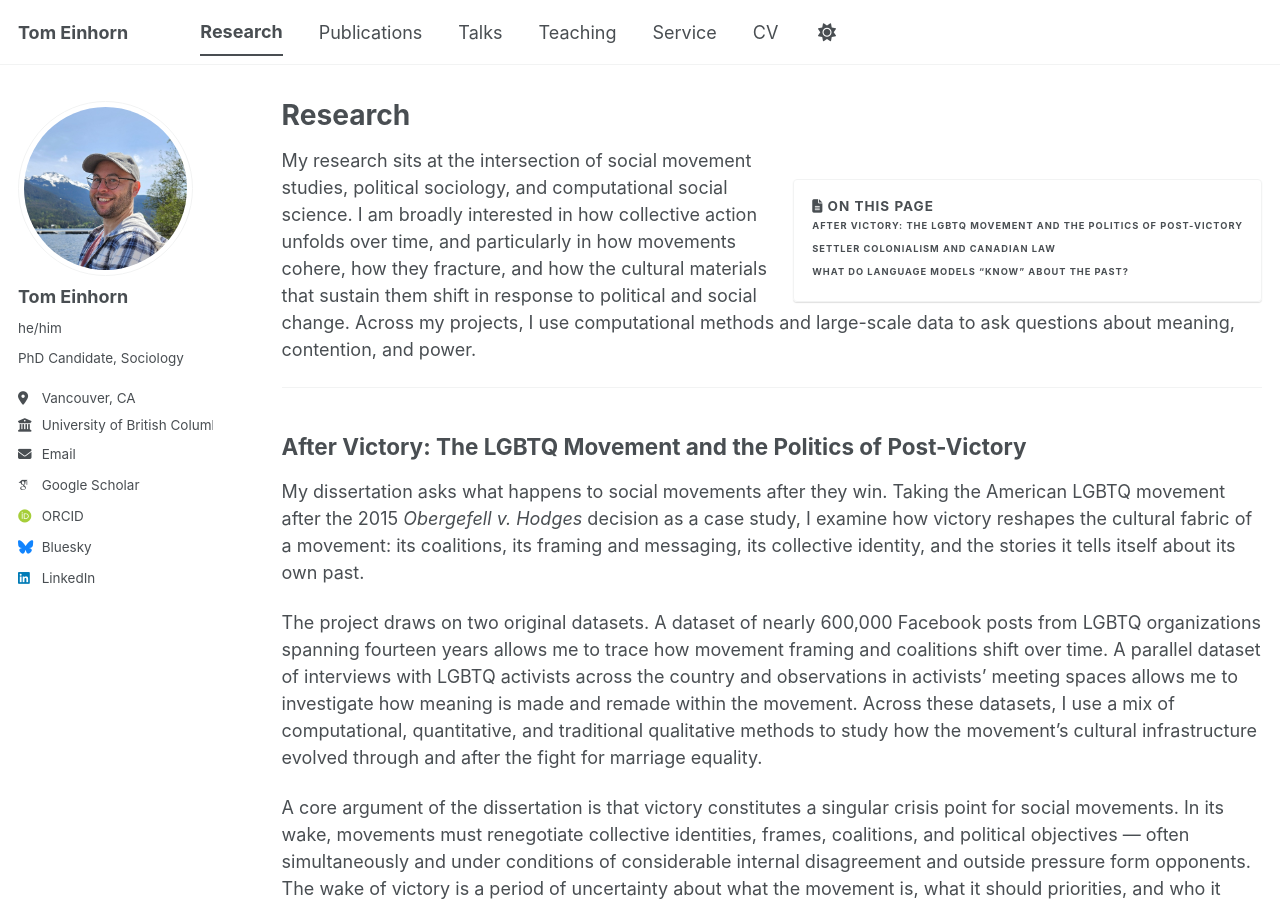
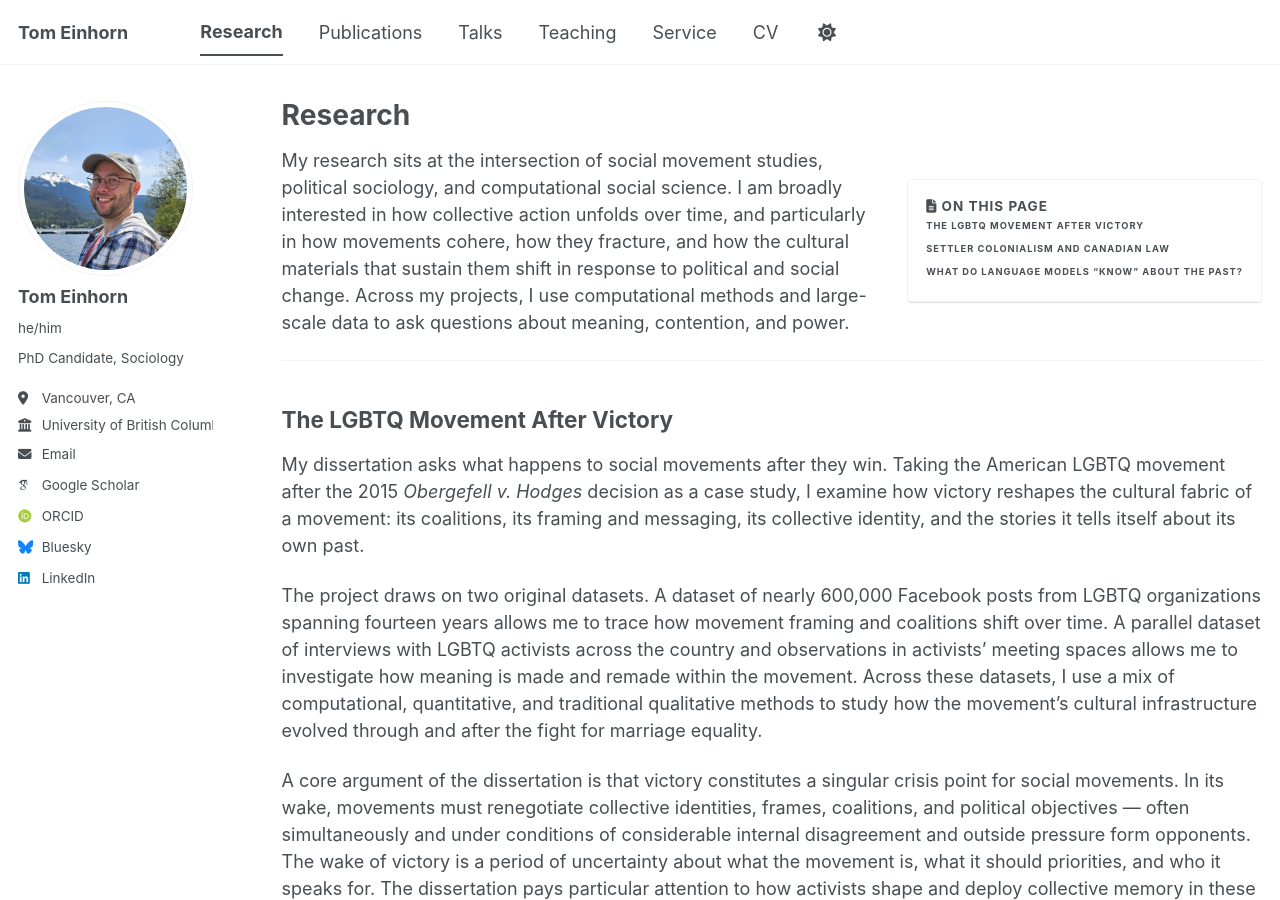
Before and after one commit to TomEinhorn/tomeinhorn.github.io, a Jekyll site: the page built from _pages/research.md, in a window 1280 px wide and 900 px high. Built offline with Jekyll 4.4.1, drawn with Linux system fonts in a browser that asks for light colours; some web fonts are replaced; a script bundle is joined from its source files by our own code; library files that are not in the unit come from our copies.

Commit message:
Update research.md

```diff
--- a/_pages/research.md
+++ b/_pages/research.md
@@ -10,7 +10,7 @@ author_profile: true
 My research sits at the intersection of social movement studies, political sociology, and computational social science. I am broadly interested in how collective action unfolds over time, and particularly in how movements cohere, how they fracture, and how the cultural materials that sustain them shift in response to political and social change. Across my projects, I use computational methods and large-scale data to ask questions about meaning, contention, and power.
 
 ---
-## After Victory: The LGBTQ Movement and the Politics of Post-Victory
+## The LGBTQ Movement After Victory
 
 My dissertation asks what happens to social movements after they win. Taking the American LGBTQ movement after the 2015 *Obergefell v. Hodges* decision as a case study, I examine how victory reshapes the cultural fabric of a movement: its coalitions, its framing and messaging, its collective identity, and the stories it tells itself about its own past.
 
```
